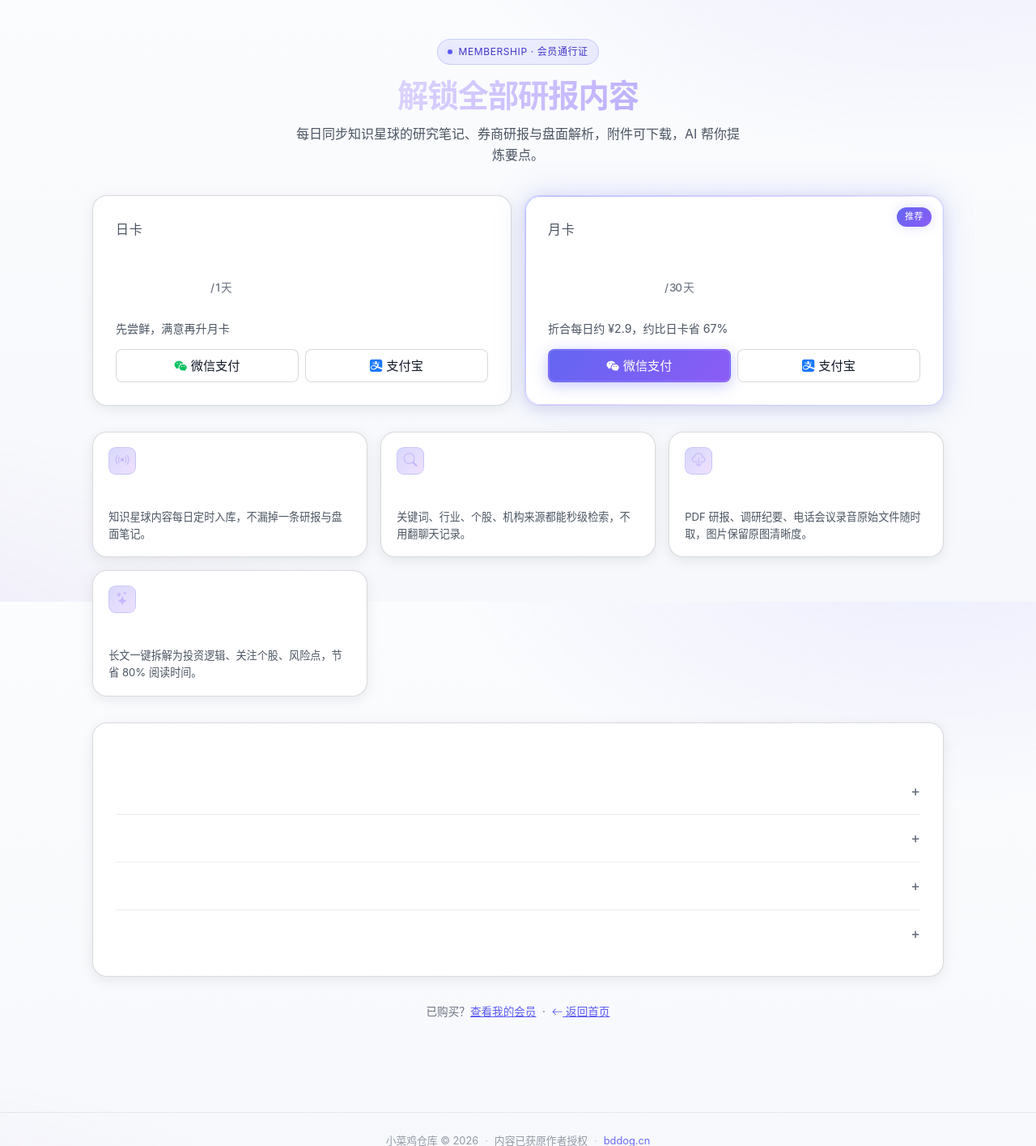
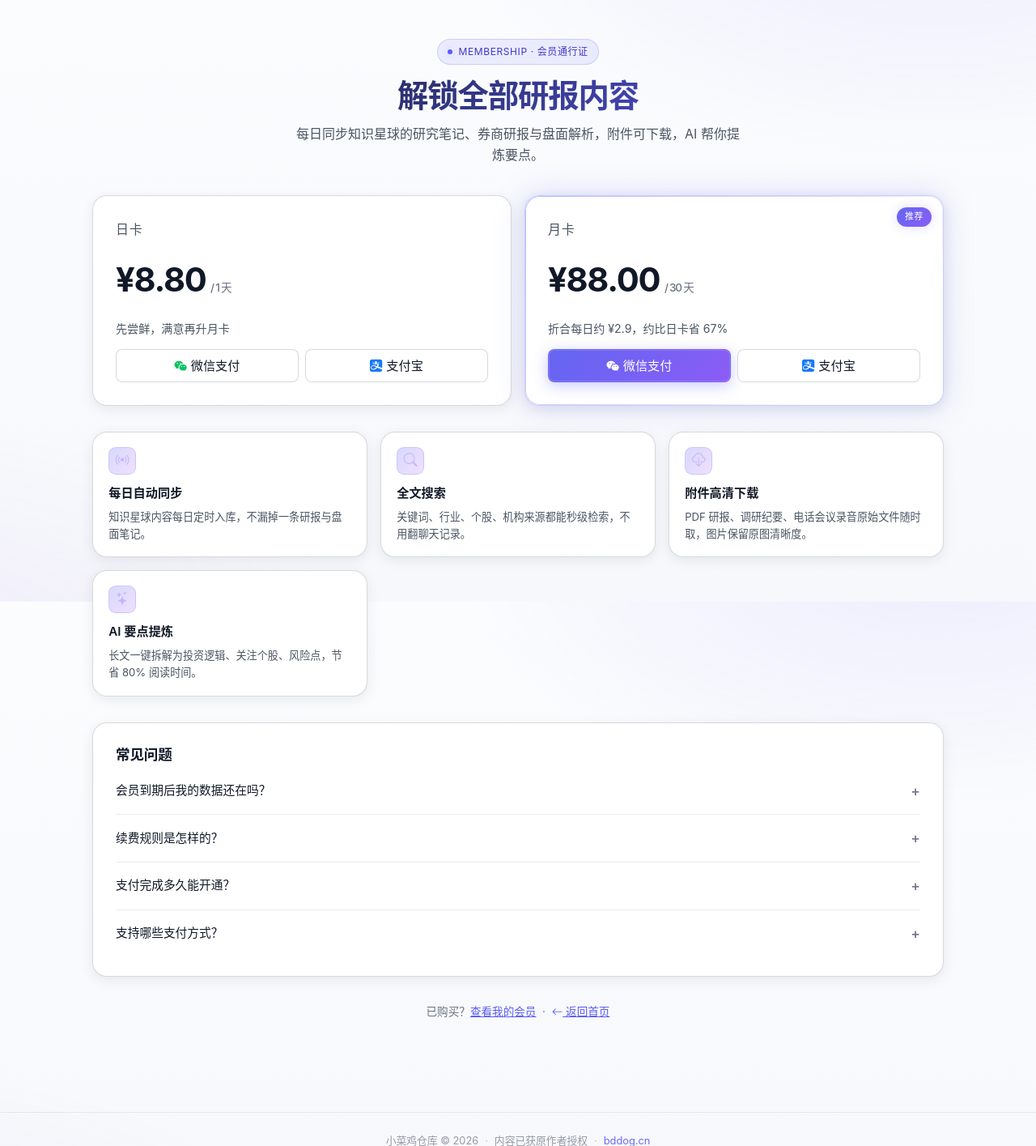
Before and after one commit to 100kez/zsxq-mirror, a Django app: page /accounts/pricing/ in a window 1280 px wide. Shown: the part 57-1472 px from the top of the page at 81% size. Run offline with Django 5.2, Linux system fonts and the light colour scheme.

Commit message:
Fix light theme readability on pricing + auth pages
Replace hardcoded color:#fff (white text) with var(--brand) on text that
sits directly on light backgrounds in light mode:
- .plan-card .plan-price, .value-tile h3, .faq-item summary
- pricing hero gradient uses --gradient-title token
- membership.html, membership_expired.html, pay_waiting/return/error h1s

Icons inside colored gradient pills keep color:#fff (intentional).

```diff
--- a/static/css/site.css
+++ b/static/css/site.css
@@ -1322,7 +1322,7 @@ a:hover { color: var(--accent-2); }
   font-size: 2.6rem;
   font-weight: 700;
   letter-spacing: -.03em;
-  color: #fff;
+  color: var(--brand);
   display: flex;
   align-items: baseline;
   gap: .35rem;
@@ -1371,7 +1371,7 @@ a:hover { color: var(--accent-2); }
 .value-tile h3 {
   font-size: .95rem;
   font-weight: 600;
-  color: #fff;
+  color: var(--brand);
 }
 .value-tile p {
   font-size: .82rem;
@@ -1387,7 +1387,7 @@ a:hover { color: var(--accent-2); }
 .faq-item summary {
   cursor: pointer;
   font-weight: 500;
-  color: #fff;
+  color: var(--brand);
   font-size: .92rem;
   list-style: none;
   display: flex; align-items: center; justify-content: space-between;
--- a/templates/accounts/membership.html
+++ b/templates/accounts/membership.html
@@ -26,10 +26,10 @@
                        box-shadow:0 0 14px rgba(52,211,153,.5)">
             <i class="bi bi-check-lg"></i>
           </span>
-          <span style="font-weight:600;font-size:1rem;color:#fff">会员有效</span>
+          <span style="font-weight:600;font-size:1rem;color:var(--brand)">会员有效</span>
         </div>
         <div style="color:var(--text-2);font-size:.88rem;line-height:1.8">
-          <div>到期时间：<strong style="color:#fff">{{ membership.expires_at|date:"Y年m月d日 H:i" }}</strong></div>
+          <div>到期时间：<strong style="color:var(--brand)">{{ membership.expires_at|date:"Y年m月d日 H:i" }}</strong></div>
           <div>剩余天数：<strong style="color:var(--accent-2)">{{ membership.days_remaining }} 天</strong></div>
         </div>
       </div>
@@ -38,7 +38,7 @@
                   background:var(--surface-2);border:1px solid var(--border)">
         <div style="display:flex;align-items:center;gap:.6rem;margin-bottom:.5rem">
           <span style="font-size:1.3rem">🔒</span>
-          <span style="font-weight:600;font-size:1rem;color:#fff">未开通 / 已过期</span>
+          <span style="font-weight:600;font-size:1rem;color:var(--brand)">未开通 / 已过期</span>
         </div>
         <div style="color:var(--text-3);font-size:.88rem">购买会员或兑换邀请码即可解锁全部内容。</div>
       </div>
--- a/templates/accounts/membership_expired.html
+++ b/templates/accounts/membership_expired.html
@@ -10,7 +10,7 @@
                 color:var(--text-2);font-size:1.6rem">
       <i class="bi bi-lock"></i>
     </div>
-    <h1 style="font-size:1.25rem;font-weight:700;color:#fff;margin-bottom:.5rem">访问权限已到期</h1>
+    <h1 style="font-size:1.25rem;font-weight:700;color:var(--brand);margin-bottom:.5rem">访问权限已到期</h1>
     <p style="color:var(--text-2);font-size:.92rem;margin:.5rem 0 1.75rem;line-height:1.7">
       您的体验时间已结束，开通会员或联系管理员续期。
     </p>
--- a/templates/accounts/pay_error.html
+++ b/templates/accounts/pay_error.html
@@ -11,7 +11,7 @@
                 color:#fff;font-size:1.7rem">
       <i class="bi bi-exclamation-triangle"></i>
     </div>
-    <h1 style="font-size:1.25rem;font-weight:700;color:#fff;margin-bottom:.5rem">下单失败</h1>
+    <h1 style="font-size:1.25rem;font-weight:700;color:var(--brand);margin-bottom:.5rem">下单失败</h1>
     <p style="color:var(--text-2);font-size:.92rem;margin:.5rem 0 1.75rem;line-height:1.7">
       {{ msg }}
     </p>
--- a/templates/accounts/pay_return.html
+++ b/templates/accounts/pay_return.html
@@ -12,7 +12,7 @@
                 animation:popIn .5s cubic-bezier(.34,1.56,.64,1) forwards">
       <i class="bi bi-check-lg"></i>
     </div>
-    <h1 style="font-size:1.3rem;font-weight:700;color:#fff;margin-bottom:.5rem">支付已提交</h1>
+    <h1 style="font-size:1.3rem;font-weight:700;color:var(--brand);margin-bottom:.5rem">支付已提交</h1>
     <p style="color:var(--text-2);font-size:.92rem;margin:.5rem 0 1.75rem;line-height:1.7">
       到账可能略有延迟（一般 30 秒内）。<br>
       点击下方按钮查看最新会员状态。
--- a/templates/accounts/pay_waiting.html
+++ b/templates/accounts/pay_waiting.html
@@ -13,7 +13,7 @@
       <i class="bi bi-{% if method == 'wechat' %}wechat{% else %}alipay{% endif %}"></i>
     </div>
 
-    <h1 style="font-size:1.3rem;font-weight:700;color:#fff;margin-bottom:.5rem">
+    <h1 style="font-size:1.3rem;font-weight:700;color:var(--brand);margin-bottom:.5rem">
       {% if method == 'wechat' %}微信支付{% else %}支付宝{% endif %} · {{ plan_title }}
     </h1>
     <p style="color:var(--text-2);font-size:.92rem;margin:.4rem 0 1.5rem">
--- a/templates/accounts/pricing.html
+++ b/templates/accounts/pricing.html
@@ -10,7 +10,7 @@
       <span style="width:6px;height:6px;border-radius:50%;background:var(--accent);box-shadow:0 0 10px var(--accent-glow)"></span>
       MEMBERSHIP · 会员通行证
     </div>
-    <h1 style="font-size:2.4rem;font-weight:700;letter-spacing:-.03em;line-height:1.15;margin-bottom:.75rem;background:linear-gradient(135deg,#fff 0%,#c4b5fd 60%,#818cf8 100%);-webkit-background-clip:text;-webkit-text-fill-color:transparent;background-clip:text">
+    <h1 style="font-size:2.4rem;font-weight:700;letter-spacing:-.03em;line-height:1.15;margin-bottom:.75rem;background:var(--gradient-title);-webkit-background-clip:text;-webkit-text-fill-color:transparent;background-clip:text">
       解锁全部研报内容
     </h1>
     <p style="color:var(--text-2);font-size:1rem;max-width:560px;margin:0 auto">
@@ -92,7 +92,7 @@
 
   <!-- FAQ -->
   <div class="glass-card" style="padding:1.5rem 1.75rem;margin-bottom:2rem">
-    <h2 style="font-size:1.1rem;font-weight:600;color:#fff;margin-bottom:1rem;letter-spacing:-.01em">
+    <h2 style="font-size:1.1rem;font-weight:600;color:var(--brand);margin-bottom:1rem;letter-spacing:-.01em">
       常见问题
     </h2>
     <details class="faq-item">
```
